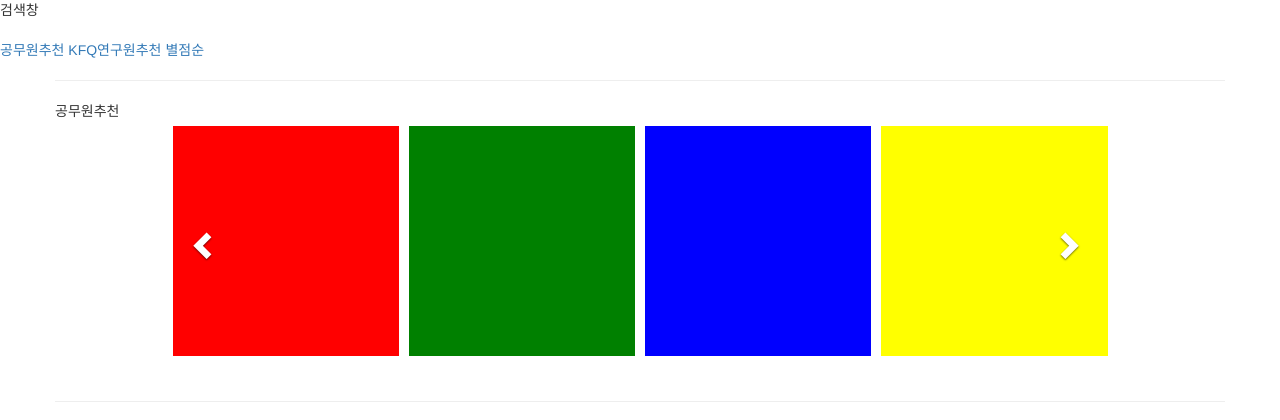
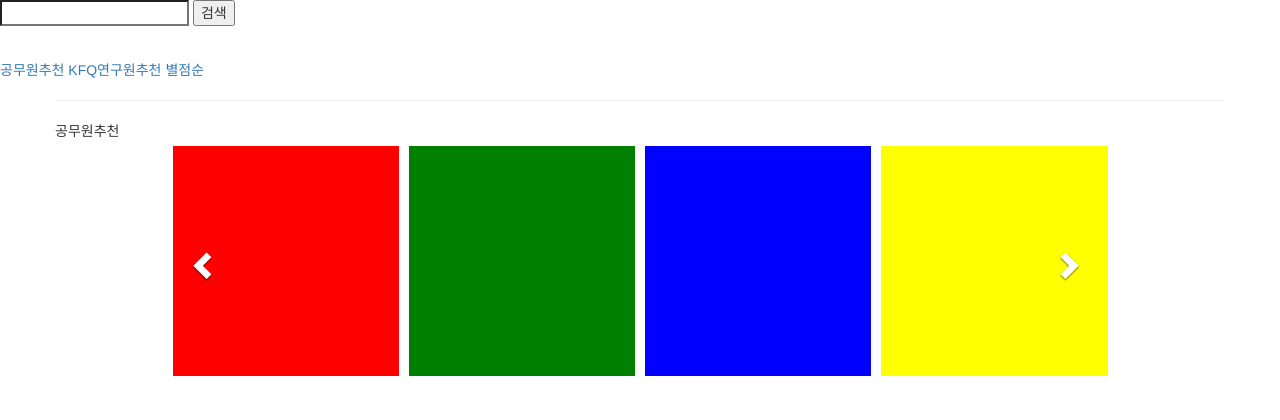
Before and after one commit to haeinyy/webproject_communitysite, a Django app: page /restaurant/ in a window 1280 px wide. Shown: the top 420 px of the page. Run offline with Django 3.2, Linux system fonts and the light colour scheme; some libraries are stand-ins or nearby versions.

Commit message:
검색창

```diff
--- a/MINI2/templates/restaurant/restaurant1.html
+++ b/MINI2/templates/restaurant/restaurant1.html
@@ -10,7 +10,10 @@
 
 <body>
     <!-- 검색창 시작 -->
-    <div>검색창</div>
+    <form action="address" method="get">
+    <input type="search" name="q">
+    <input type="submit" value='검색'>
+    </form>
     <!-- 검색창 끝-->
     <br>
     <!-- 링크 이동 시작 -->
```
